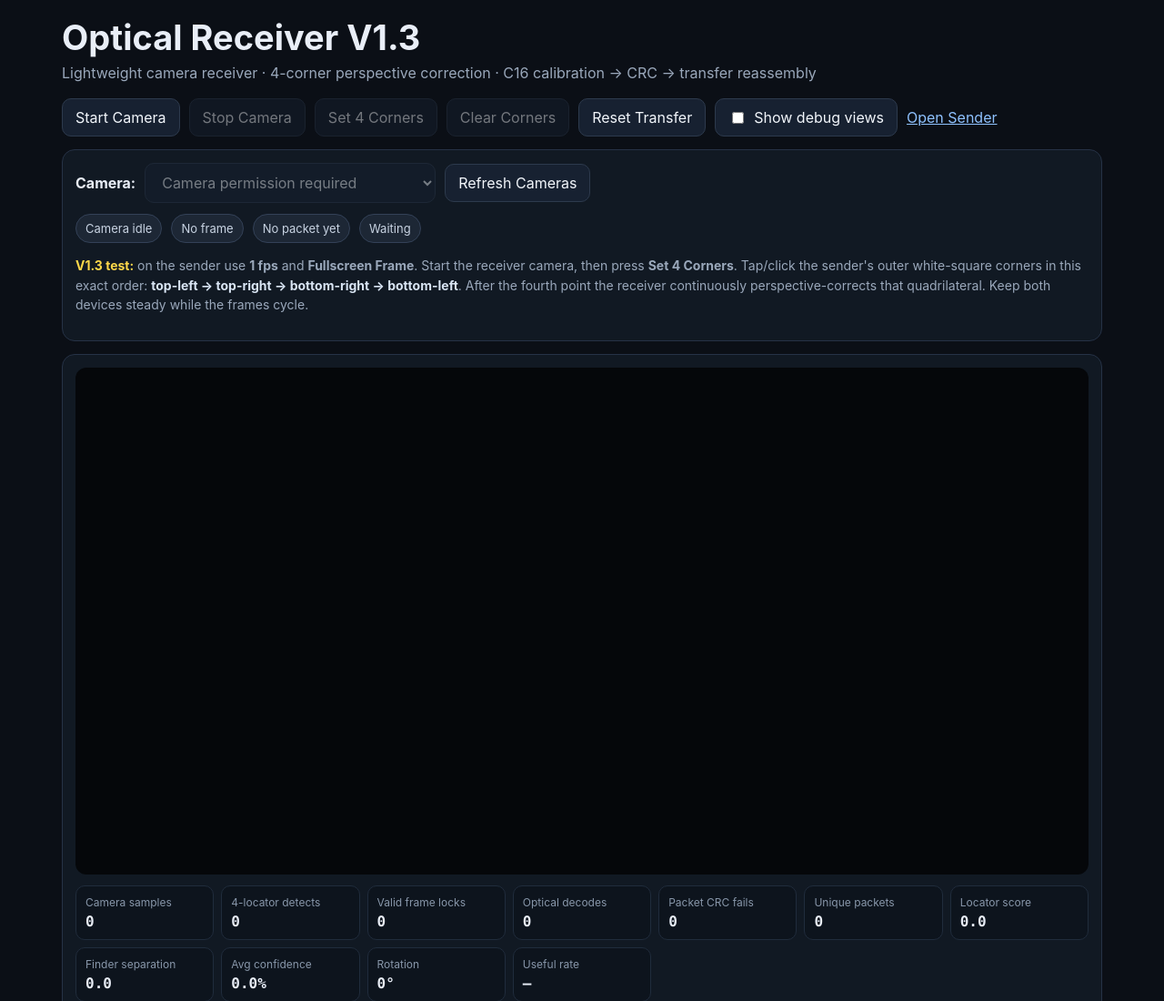
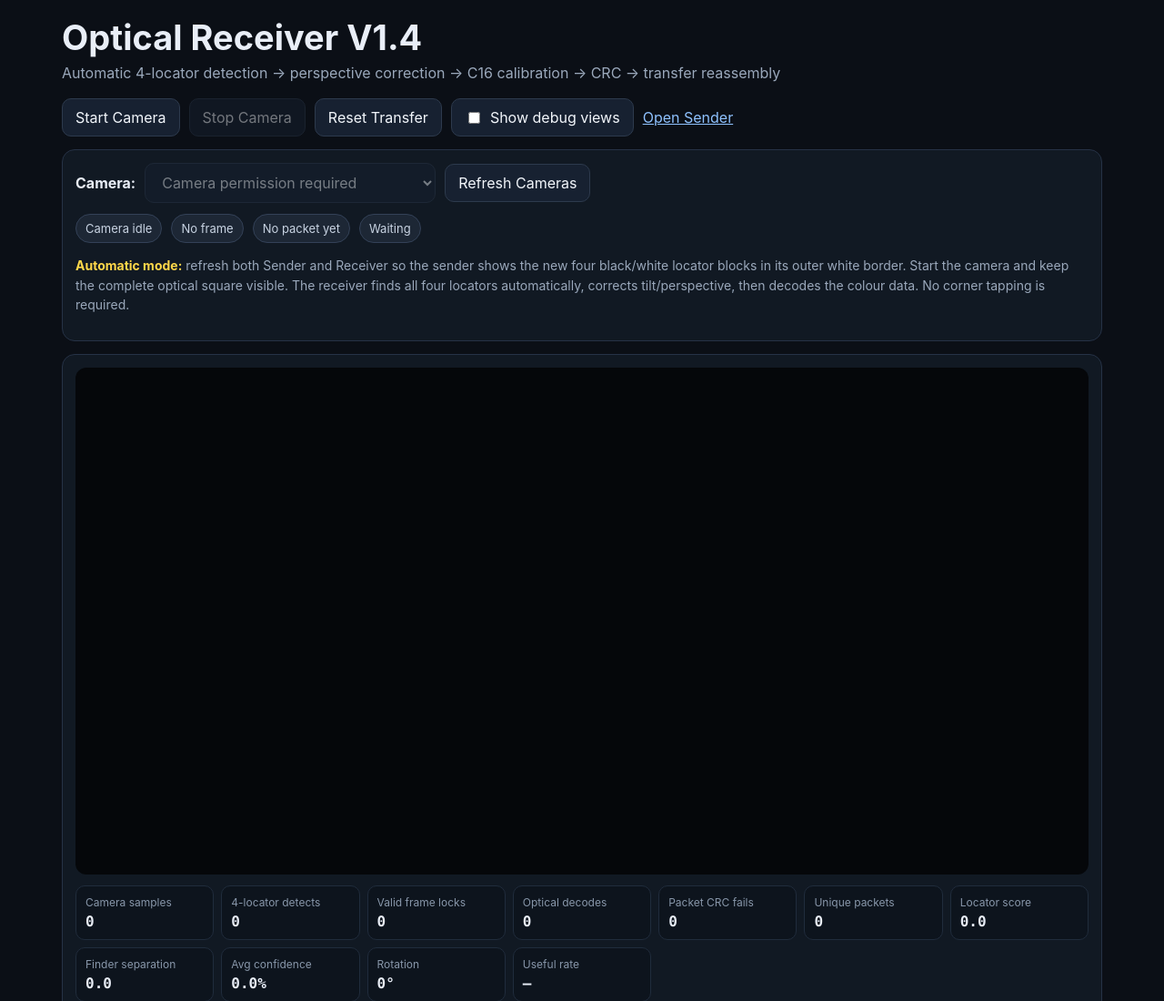
Before and after one commit to Sunny-Gumber/optical-screen-camera-link, a website with bundled scripts: page apps/receiver-web/index.html in a window 1280 px wide. Shown: the top 1100 px of the page at 91% size. Built offline with nearby package versions, Linux system fonts and the light colour scheme.

Commit message:
Make V1.4 receiver fully automatic

```diff
--- a/apps/receiver-web/index.html
+++ b/apps/receiver-web/index.html
@@ -3,7 +3,7 @@
 <head>
   <meta charset="utf-8">
   <meta name="viewport" content="width=device-width,initial-scale=1,viewport-fit=cover">
-  <title>Optical Screen-to-Camera Receiver V1.3</title>
+  <title>Optical Screen-to-Camera Receiver V1.4</title>
   <style>
     :root {
       font-family: Inter, ui-sans-serif, system-ui, -apple-system, BlinkMacSystemFont, "Segoe UI", sans-serif;
@@ -37,7 +37,7 @@
     }
     .camera-wrap { position: relative; overflow: hidden; border-radius: 12px; background: #05070a; }
     #camera { display: none; }
-    #sourceCanvas { width: 100%; height: auto; display: block; background: #05070a; touch-action: none; cursor: crosshair; }
+    #sourceCanvas { width: 100%; height: auto; display: block; background: #05070a; }
     .pill {
       padding: 7px 10px;
       border-radius: 999px;
@@ -83,20 +83,17 @@
     #log { max-height: 220px; overflow: auto; font-family: ui-monospace, SFMono-Regular, Consolas, monospace; font-size: 12px; color: #9fb0c5; }
     .hint { color: #9aa8bb; font-size: 14px; line-height: 1.55; }
     .important { color: #ffd84a; }
-    .step { color: #d9e5f4; }
     a { color: #8fc2ff; }
   </style>
 </head>
 <body>
 <main>
-  <h1>Optical Receiver V1.3</h1>
-  <p class="sub">Lightweight camera receiver · 4-corner perspective correction · C16 calibration → CRC → transfer reassembly</p>
+  <h1>Optical Receiver V1.4</h1>
+  <p class="sub">Automatic 4-locator detection → perspective correction → C16 calibration → CRC → transfer reassembly</p>
 
   <div class="toolbar">
     <button id="startCamera">Start Camera</button>
     <button id="stopCamera" disabled>Stop Camera</button>
-    <button id="setCorners" disabled>Set 4 Corners</button>
-    <button id="clearCorners" disabled>Clear Corners</button>
     <button id="resetTransfer">Reset Transfer</button>
     <label class="toggle"><input id="toggleDebug" type="checkbox"> Show debug views</label>
     <a href="../sender-web/">Open Sender</a>
@@ -120,7 +117,7 @@
 
     <div id="cameraError" hidden></div>
 
-    <p class="hint"><strong class="important">V1.3 test:</strong> on the sender use <strong>1 fps</strong> and <strong>Fullscreen Frame</strong>. Start the receiver camera, then press <strong>Set 4 Corners</strong>. Tap/click the sender's outer white-square corners in this exact order: <strong class="step">top-left → top-right → bottom-right → bottom-left</strong>. After the fourth point the receiver continuously perspective-corrects that quadrilateral. Keep both devices steady while the frames cycle.</p>
+    <p class="hint"><strong class="important">Automatic mode:</strong> refresh both Sender and Receiver so the sender shows the new four black/white locator blocks in its outer white border. Start the camera and keep the complete optical square visible. The receiver finds all four locators automatically, corrects tilt/perspective, then decodes the colour data. No corner tapping is required.</p>
   </section>
 
   <section class="panel">
@@ -140,7 +137,7 @@
     <h2>Debug views</h2>
     <div class="debug-grid">
       <div>
-        <h3>4-corner perspective result · 304×304</h3>
+        <h3>Auto perspective result · 304×304</h3>
         <canvas id="rectifiedCanvas" width="304" height="304"></canvas>
       </div>
       <div>
```
